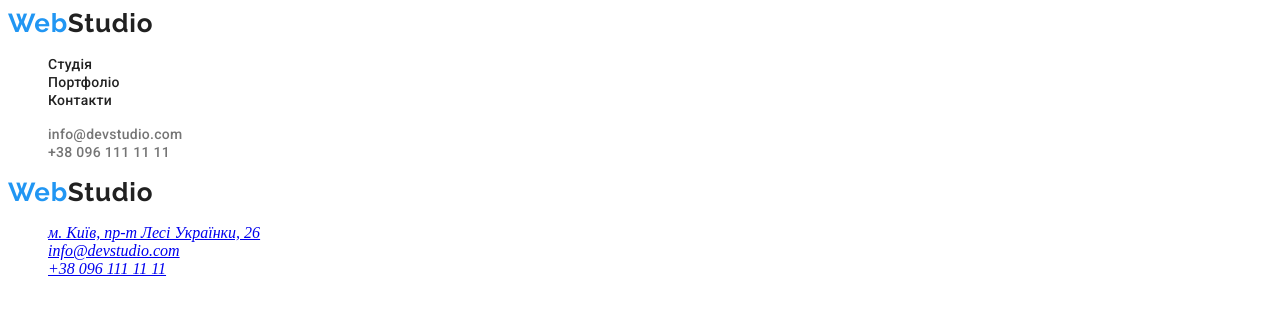
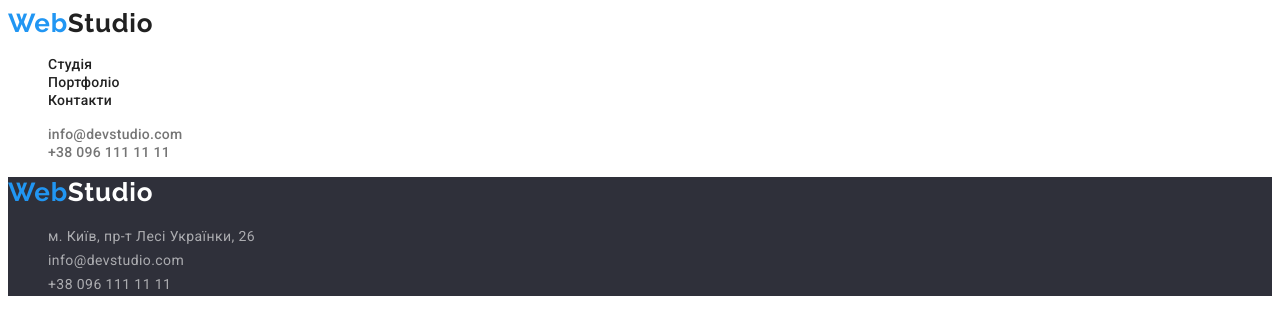
Before and after one commit to Smirnoff89/goit-markup-hw-02-group-74, a plain HTML site: page studio.html in a window 1280 px wide. Drawn offline with Linux system fonts and the light colour scheme.

Commit message:
end footer

```diff
--- a/css/styles.css
+++ b/css/styles.css
@@ -229,3 +229,39 @@ span.web {
 }
 
 /*--------FOOTER--------*/
+
+.contacts {
+    background: #2F303A;;
+}
+
+.contacts-items {
+    font-family: 'Roboto';
+    font-style: normal;
+    font-weight: 400;
+    font-size: 14px;
+    line-height: 24px;
+    letter-spacing: 0.03em;
+    color: rgba(255, 255, 255, 0.6);
+}
+
+.contacts-items:hover,
+.contacts-items:focus {
+    color: #ffffff;
+}
+
+.contacts-logo {
+    font-family: 'Raleway', sans-serif;
+    font-size: 26px;
+    line-height: 1.19;
+    letter-spacing: 0.03em;
+    color: #212121;
+    text-decoration: none;
+}
+
+span.web {
+    color: #2196F3
+}
+
+span.studio {
+    color: #ffffff;
+}
--- a/studio.html
+++ b/studio.html
@@ -32,14 +32,17 @@
 
 
 
-    <footer>
-        <a href="./index.html" class="header-logo"><span class="web">Web</span>Studio</a>
+    <footer class="contacts">
+        <a href="./index.html" class="contacts-logo"><span class="web">Web</span><span class="studio">Studio</span></a>
         <address>
-            <ul>
-                <li class="list"><a href="https://goo.gl/maps/WTNGifVaxCa4d6Yc6" target="_blank"
-                        rel="noopener norefferer nofollow">м. Київ, пр-т Лесі Українки, 26</a></li>
-                <li class="list"><a href="mailto:info@devstudio.com">info@devstudio.com</a></li>
-                <li class="list"><a href="tel:+380961111111">+38 096 111 11 11</a></li>
+            <ul class="contacts-list list">
+                <li class="contacts-items"><a href="https://goo.gl/maps/WTNGifVaxCa4d6Yc6" target="_blank"
+                        rel="noopener norefferer nofollow" class="contacts-items link contacts-address">м. Київ, пр-т Лесі
+                        Українки, 26</a></li>
+                <li class="contacts-items"><a href="mailto:info@devstudio.com"
+                        class="contacts-items link">info@devstudio.com</a></li>
+                <li class="contacts-items"><a href="tel:+380961111111" class="contacts-items link">+38 096 111 11 11</a>
+                </li>
             </ul>
         </address>
     </footer>
```
Also changed, not shown: contacts.html (+10 -7 lines), index.html (+6 -6 lines), portfolio.html (+11 -8 lines).
